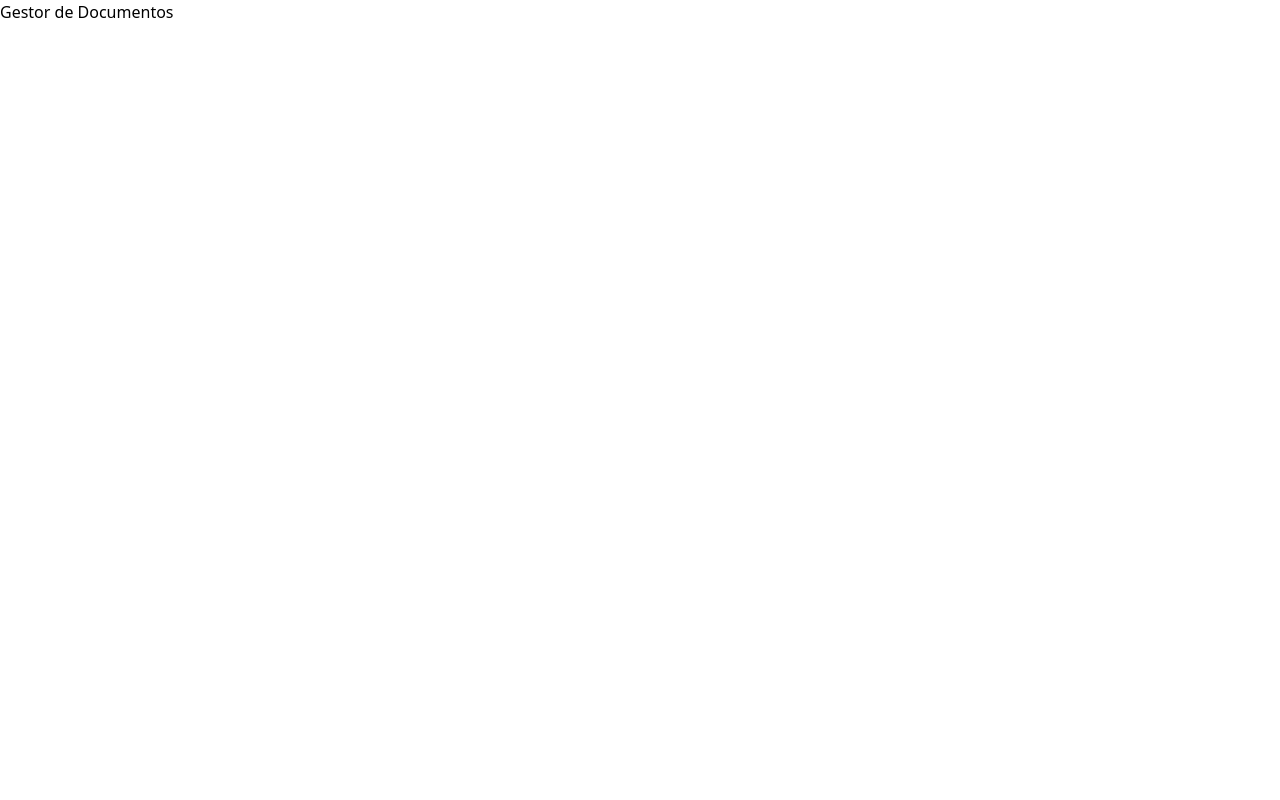
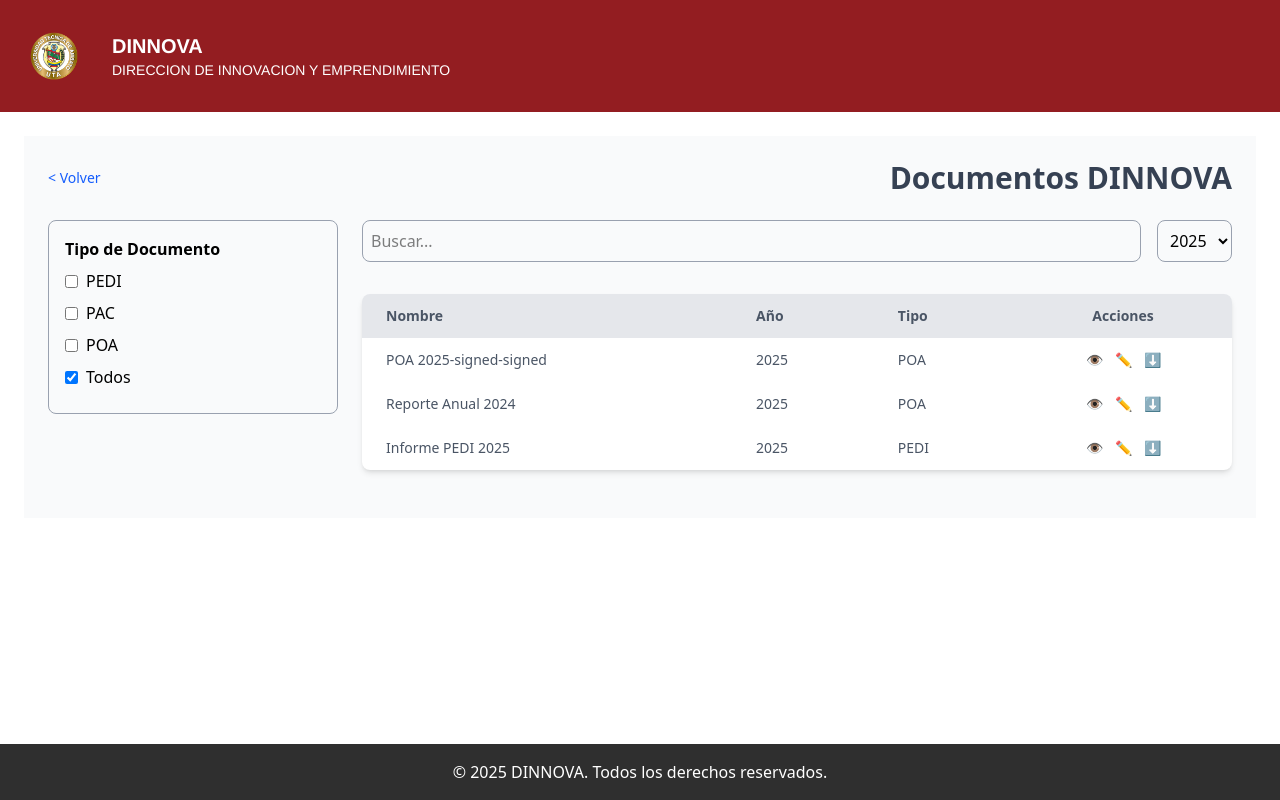
Before and after one commit to Dionisio202/ReporteOffice, a React (Vite) app: page /GestorDocumentos in a window 1280 px wide. Built offline with nearby package versions, Linux system fonts and the light colour scheme.

Commit message:
Gestor Documentos

```diff
--- a/package.json
+++ b/package.json
@@ -18,6 +18,7 @@
   },
   "devDependencies": {
     "@eslint/js": "^9.17.0",
+    "@types/node": "^22.10.10",
     "@types/react": "^18.3.18",
     "@types/react-dom": "^18.3.5",
     "@vitejs/plugin-react": "^4.3.4",
--- a/src/App.tsx
+++ b/src/App.tsx
@@ -1,9 +1,14 @@
 import { BrowserRouter as Router, Routes, Route } from 'react-router-dom';
+import Header from "./components/header/Header";
+import Footer from "./components/footer/Footer";
 import GestorReportes from './pages/gestor_reportes/gestor_reportes';
 import ReporteEditor from './pages/reporte_editor/reporte_editor';
 import GestorDocumentos from './pages/gestor_documentos/gestor_documentos';
 const App = () => {
   return (
+    <div className="flex flex-col min-h-screen">
+    <Header />
+    <main className="flex-grow p-6 space-y-4">
     <Router>
       <Routes>
         <Route path="/" element={<GestorReportes />} />
@@ -11,6 +16,9 @@ const App = () => {
         <Route path="/ReporteEditor" element={<ReporteEditor />} />
       </Routes>
     </Router>
+    </main>
+      <Footer />
+      </div>
   );
 };
 
--- a/src/components/footer/Footer.tsx
+++ b/src/components/footer/Footer.tsx
@@ -2,7 +2,7 @@ import React from "react";
 
 const Footer: React.FC = () => {
   return (
-    <footer className="bg-[#696969] p-4 text-center text-white">
+    <footer className="bg-[#2f2f2f] p-4 text-center text-white">
       <p>© 2025 DINNOVA. Todos los derechos reservados.</p>
     </footer>
   );
--- a/src/components/reports/Filters.tsx
+++ b/src/components/reports/Filters.tsx
@@ -1,10 +1,22 @@
-import React from "react";
 
-const Filters: React.FC = () => {
+import React from 'react';
+
+const Filters = ({ documentType, handleTypeChange }) => {
   return (
-    <div className="bg-gray-100 p-4 rounded shadow">
-      <h3 className="text-lg font-bold mb-2">Filtros</h3>
-      <p className="text-sm">Aquí puedes aplicar los filtros para tus reportes.</p>
+    <div className="col-span-3 border border-gray-400 p-4 rounded-lg">
+      <h2 className="font-semibold mb-2">Tipo de Documento</h2>
+      {Object.keys(documentType).map((type) => (
+        <div key={type} className="flex items-center mb-2">
+          <input
+            type="checkbox"
+            id={type}
+            checked={documentType[type]}
+            onChange={() => handleTypeChange(type)}
+            className="mr-2"
+          />
+          <label htmlFor={type}>{type}</label>
+        </div>
+      ))}
     </div>
   );
 };
--- /dev/null
+++ b/src/components/search/Search.tsx
@@ -0,0 +1,28 @@
+import React from 'react';
+
+const Search = ({ search, setSearch, year, setYear }) => {
+  return (
+    <div className="col-span-9 flex flex-col">
+      <div className="flex items-center space-x-4 mb-4">
+        <input
+          type="text"
+          placeholder="Buscar..."
+          value={search}
+          onChange={(e) => setSearch(e.target.value)}
+          className="border border-gray-400 rounded-lg p-2 flex-1"
+        />
+        <select
+          value={year}
+          onChange={(e) => setYear(e.target.value)}
+          className="border border-gray-400 rounded-lg p-2"
+        >
+          <option value="2025">2025</option>
+          <option value="2024">2024</option>
+          <option value="2023">2023</option>
+        </select>
+      </div>
+    </div>
+  );
+};
+
+export default Search;
--- a/src/components/search/SearchBar.tsx
+++ /dev/null
@@ -1,18 +0,0 @@
-import React from "react";
-
-const SearchBar: React.FC = () => {
-  return (
-    <div className="flex items-center space-x-2 bg-gray-100 p-2 rounded">
-      <input
-        type="text"
-        placeholder="Buscar..."
-        className="flex-1 p-2 border rounded"
-      />
-      <button className="bg-blue-500 text-white px-4 py-2 rounded">
-        Buscar
-      </button>
-    </div>
-  );
-};
-
-export default SearchBar;
--- a/src/pages/gestor_documentos/gestor_documentos.tsx
+++ b/src/pages/gestor_documentos/gestor_documentos.tsx
@@ -1,5 +1,124 @@
+// src/pages/GestorDocumentos.js
+import React, { useState } from "react";
+import { useNavigate } from "react-router-dom"; // Importamos el hook useNavigate
+import Search from "@/components/search/Search";
+import Filters from "@/components/reports/Filters";
+
 const GestorDocumentos = () => {
-    return <h1>Gestor de Documentos</h1>;
+  const navigate = useNavigate(); // Inicializamos el hook useNavigate
+
+  const [search, setSearch] = useState("");
+  const [year, setYear] = useState("2025");
+  const [documentType, setDocumentType] = useState({ PEDI: false, PAC: false, POA: false, Todos: true});
+
+  const documentos = [
+    { nombre: "POA 2025-signed-signed", año: "2025", tipo: "POA" },
+    { nombre: "Reporte Anual 2024", año: "2025", tipo: "POA" },
+    { nombre: "Informe PEDI 2025", año: "2025", tipo: "PEDI" },
+    { nombre: "Reporte PAC 2024", año: "2024", tipo: "PAC" }
+  ];
+
+  const handleTypeChange = (type) => {
+    setDocumentType((prev) => ({ ...prev, [type]: !prev[type] }));
   };
 
-  export default GestorDocumentos;
+  const filteredDocs = documentos.filter(
+    (doc) =>
+      doc.nombre.toLowerCase().includes(search.toLowerCase()) &&
+      doc.año === year &&
+      (documentType["Todos"] || documentType[doc.tipo]) // Si "Todos" está marcado, no se filtra por tipo
+  );
+
+
+  const handleEdit = () => {
+    navigate("/ReporteEditor");
+  };
+  const handleHome = () => {
+    navigate("/");
+  };
+
+  return (
+    <div className="p-6 bg-gray-50">
+      {/* Header */}
+      <div className="flex justify-between items-center mb-6">
+        <button onClick={handleHome} className="text-blue-600 hover:underline text-sm">&lt; Volver</button>
+        <h1 className="text-3xl font-semibold text-gray-700">Documentos DINNOVA</h1>
+      </div>
+
+      {/* Filtros y Tabla */}
+      <div className="flex space-x-6">
+        <div className="w-1/4">
+          <Filters documentType={documentType} handleTypeChange={handleTypeChange} />
+        </div>
+        <div className="w-3/4">
+          {/* Busqueda */}
+          <div className="mb-4">
+            <Search search={search} setSearch={setSearch} year={year} setYear={setYear} />
+          </div>
+
+          {/* Tabla de Documentos */}
+          <div className="bg-white rounded-lg shadow-md overflow-x-auto mb-6">
+            <table className="w-full table-auto border-separate border-spacing-0">
+              <thead>
+                <tr className="bg-gray-200 text-gray-600 text-sm font-semibold">
+                  <th className="py-3 px-6 text-left">Nombre</th>
+                  <th className="py-3 px-6 text-left">Año</th>
+                  <th className="py-3 px-6 text-left">Tipo</th>
+                  <th className="py-3 px-6 text-center">Acciones</th>
+                </tr>
+              </thead>
+              <tbody className="text-gray-600 text-sm">
+                {filteredDocs.length > 0 ? (
+                  filteredDocs.map((doc, index) => (
+                    <tr
+                      key={index}
+                      className="border-b border-gray-300 hover:bg-gray-100 transition-all"
+                    >
+                      <td className="py-3 px-6 text-left">{doc.nombre}</td>
+                      <td className="py-3 px-6 text-left">{doc.año}</td>
+                      <td className="py-3 px-6 text-left">{doc.tipo}</td>
+                      <td className="py-3 px-6 text-center">
+                        <div className="flex items-center justify-center space-x-3">
+                          <button
+                            className="text-blue-500 hover:text-blue-700"
+                            title="Ver"
+                          >
+                            👁️
+                          </button>
+                          <button
+                            onClick={handleEdit}
+                            className="text-yellow-500 hover:text-yellow-700"
+                            title="Editar"
+                          >
+                            ✏️
+                          </button>
+                          <button
+                            className="text-green-500 hover:text-green-700"
+                            title="Descargar"
+                          >
+                            ⬇️
+                          </button>
+                        </div>
+                      </td>
+                    </tr>
+                  ))
+                ) : (
+                  <tr>
+                    <td
+                      className="py-3 px-6 text-center text-gray-500"
+                      colSpan={4}
+                    >
+                      No se encontraron documentos.
+                    </td>
+                  </tr>
+                )}
+              </tbody>
+            </table>
+          </div>
+        </div>
+      </div>
+    </div>
+  );
+};
+
+export default GestorDocumentos;
--- a/vite.config.ts
+++ b/vite.config.ts
@@ -1,10 +1,14 @@
-import { defineConfig } from 'vite'
-import react from '@vitejs/plugin-react'
-import tailwindcss from '@tailwindcss/vite'
+import { defineConfig } from 'vite';
+import react from '@vitejs/plugin-react';
+import tailwindcss from '@tailwindcss/vite';
+import path from 'path';
 
 // https://vite.dev/config/
 export default defineConfig({
-  plugins: [react()
-    ,   tailwindcss()
-  ],
-})
+  plugins: [react(), tailwindcss()],
+  resolve: {
+    alias: {
+      '@': path.resolve(__dirname, './src'),
+    },
+  },
+});
```
Also changed, not shown: 1 other file (tests, documents, lock files or other folders).
